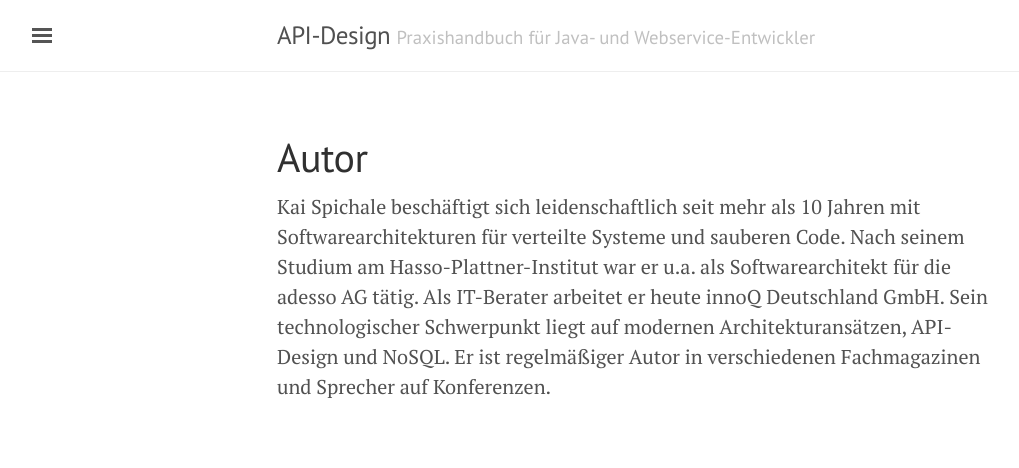
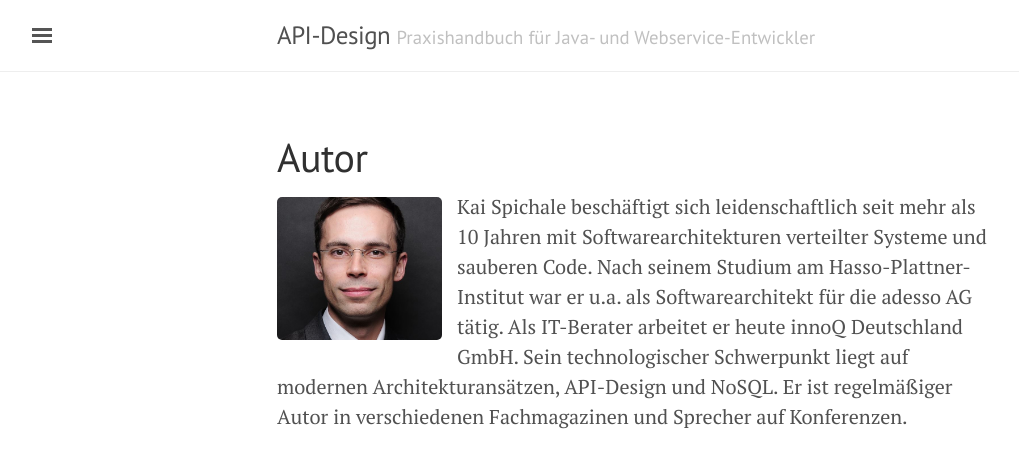
Before and after one commit to kspichale/api-design-website, a Jekyll site: the page built from author.md, in a window 1280 px wide. Shown: the top 468 px of the page, without its empty margins (3-1022 px from the left). Built offline with Jekyll 4.4.1, drawn with Linux system fonts in a browser that asks for light colours.

Commit message:
added author portrait

```diff
--- a/_config.yml
+++ b/_config.yml
@@ -9,7 +9,7 @@
 tagline:             'Praxishandbuch für Java- und Webservice-Entwickler'
 #url:                 http://api-design.de
 baseurl:             http://api-design.de
-baseurl:             ''
+#baseurl:             ''
 paginate:            5
 gems:                [jekyll-paginate]
 paginate_path:       "blog/page:num"
--- a/author.md
+++ b/author.md
@@ -2,4 +2,11 @@
 layout: page
 title: Autor
 ---
-Kai Spichale beschäftigt sich leidenschaftlich seit mehr als 10 Jahren mit Softwarearchitekturen für verteilte Systeme und sauberen Code. Nach seinem Studium am Hasso-Plattner-Institut war er u.a. als Softwarearchitekt für die adesso AG tätig. Als IT-Berater arbeitet er heute innoQ Deutschland GmbH. Sein technologischer Schwerpunkt liegt auf modernen Architekturansätzen, API-Design und NoSQL. Er ist regelmäßiger Autor in verschiedenen Fachmagazinen und Sprecher auf Konferenzen.
+
+<div>
+
+<div class="portrait">
+<img src="spichale.JPG" alt="Kai Spichale"/>
+</div>
+Kai Spichale beschäftigt sich leidenschaftlich seit mehr als 10 Jahren mit Softwarearchitekturen verteilter Systeme und sauberen Code. Nach seinem Studium am Hasso-Plattner-Institut war er u.a. als Softwarearchitekt für die adesso AG tätig. Als IT-Berater arbeitet er heute innoQ Deutschland GmbH. Sein technologischer Schwerpunkt liegt auf modernen Architekturansätzen, API-Design und NoSQL. Er ist regelmäßiger Autor in verschiedenen Fachmagazinen und Sprecher auf Konferenzen.
+</div>
--- a/public/css/poole.css
+++ b/public/css/poole.css
@@ -428,3 +428,10 @@
     border-bottom-right-radius: 4px;
   }
 }
+
+.portrait {
+  width: 25%;
+  float: left;
+  padding-right: 15px;
+  padding-top:5px;
+}
```
Also changed, not shown: author/spichale.JPG (added).
